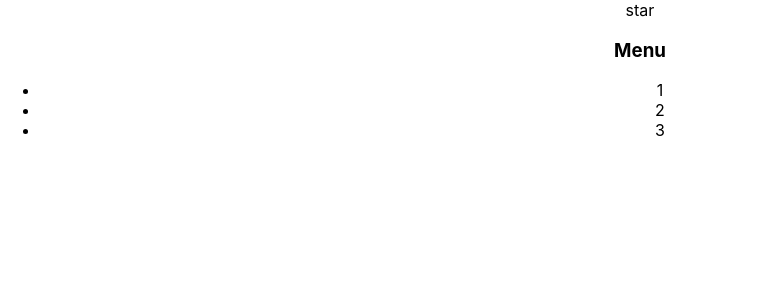
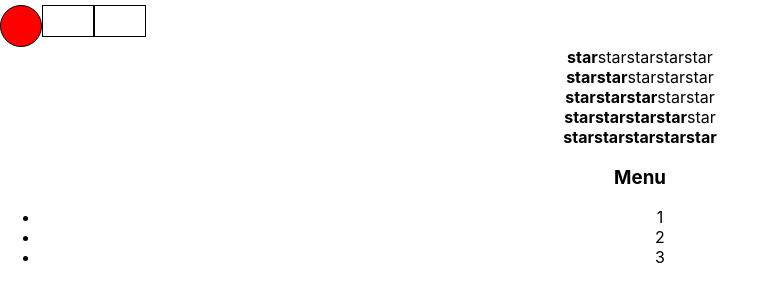
Before and after one commit to beniwbogdan/react-kkp, a React (Create React App) app: page / in a window 1280 px wide. Shown: the top 302 px of the page, without its empty margins (0-780 px from the left). Built offline with nearby package versions, Linux system fonts and the light colour scheme.

Commit message:
creat OnOff component

```diff
--- a/src/App.tsx
+++ b/src/App.tsx
@@ -1,12 +1,19 @@
 import React from 'react';
 import './App.css';
 import Accordion from './components/Accordion/Accordion';
+import OnOff from './components/OnOff/OnOff';
 import Rating from './components/Rating/Rating';
 
 function App() {
+
   return (
     <div className="App">
-      <Rating />
+      <OnOff on={true} />
+      <Rating value={1} />
+      <Rating value={2} />
+      <Rating value={3} />
+      <Rating value={4} />
+      <Rating value={5} />
       <Accordion />
     </div>
   );
--- a/src/components/Accordion/Accordion.tsx
+++ b/src/components/Accordion/Accordion.tsx
@@ -30,5 +30,3 @@ function AccordionBody() {
     )
 }
 export default Accordion;
-// export default AccordionTitle;
-// export default AccordionBody;
--- /dev/null
+++ b/src/components/OnOff/OnOff.tsx
@@ -0,0 +1,37 @@
+import React from 'react'
+type OnOffType = {
+    on: boolean
+}
+const mainStyle = {
+    display: "flex",
+    marginTop: "5px",
+
+}
+const onStyle = {
+    width: "50px",
+    height: "30px",
+    border: "1px solid black"
+}
+const offStyle = {
+    width: "50px",
+    height: "30px",
+    border: "1px solid black"
+}
+const indicatorStyle = {
+    width: "40px",
+    height: "40px",
+    borderRadius: "50%",
+    backgroundColor: "red",
+    border: "1px solid black"
+}
+function OnOff(props: OnOffType) {
+    return (
+        <div style={mainStyle}>
+            <div style={indicatorStyle}></div>
+            <div style={onStyle}></div>
+            <div style={offStyle}></div>
+        </div>
+    )
+}
+
+export default OnOff
--- a/src/components/Rating/Rating.tsx
+++ b/src/components/Rating/Rating.tsx
@@ -1,19 +1,90 @@
 import React from 'react'
-
-function Rating() {
-    return (
-        <div>
-            <Star />
-        </div>
-    )
+type RatingType = {
+    value: number
 }
 
-function Star() {
-    return (
-        <div>
-            star
-        </div>
-    )
+function Rating({ value }: RatingType) {
+
+    if (value === 0) {
+        return (
+            <div>
+                <Star selected={false} />
+                <Star selected={false} />
+                <Star selected={false} />
+                <Star selected={false} />
+                <Star selected={false} />
+            </div>);
+    }
+    else if (value === 1) {
+        return (
+            < div >
+                <Star selected={true} />
+                <Star selected={false} />
+                <Star selected={false} />
+                <Star selected={false} />
+                <Star selected={false} />
+            </div >
+        );
+    }
+    else if (value === 2) {
+        return (
+            < div >
+                <Star selected={true} />
+                <Star selected={true} />
+                <Star selected={false} />
+                <Star selected={false} />
+                <Star selected={false} />
+            </div >
+        );
+    }
+    else if (value === 3) {
+        return (
+            < div >
+                <Star selected={true} />
+                <Star selected={true} />
+                <Star selected={true} />
+                <Star selected={false} />
+                <Star selected={false} />
+            </div >
+        );
+    }
+    else if (value === 4) {
+        return (
+            < div >
+                <Star selected={true} />
+                <Star selected={true} />
+                <Star selected={true} />
+                <Star selected={true} />
+                <Star selected={false} />
+            </div >
+        );
+    }
+    else if (value === 5) {
+        return (
+            < div >
+                <Star selected={true} />
+                <Star selected={true} />
+                <Star selected={true} />
+                <Star selected={true} />
+                <Star selected={true} />
+            </div >
+        );
+    } else {
+        return <div>Please write number from 0-5</div>
+    }
+
+}
+type StarPropsType = {
+    selected: boolean
+}
+function Star({ selected }: StarPropsType) {
+
+    if (selected === true) {
+        return (<b><span>star</span></b>)
+    } else {
+        return <span>star</span>;
+    }
+
 }
 
 
```
